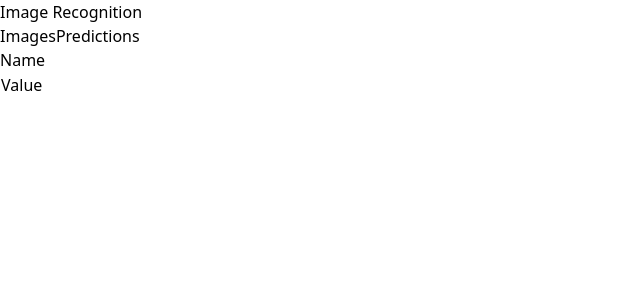
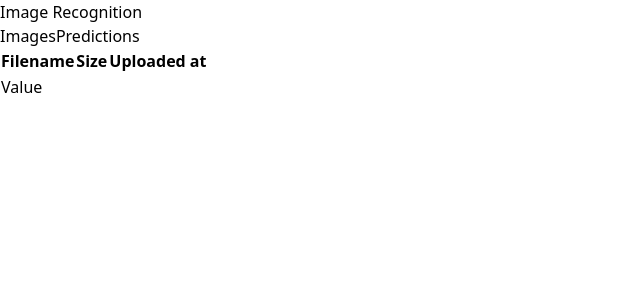
Before and after one commit to ruiined/image-recognition, a Next.js app: page / in a window 1280 px wide. Shown: the top 300 px of the page, without its empty margins (0-640 px from the left). Built offline with nearby package versions, Linux system fonts and the light colour scheme.

Commit message:
feat: extract table and its consts

```diff
--- a/src/components/App.tsx
+++ b/src/components/App.tsx
@@ -1,6 +1,6 @@
 import { Tab } from "@headlessui/react";
-
-const CATEGORIES = [{ title: "Images" }, { title: "Predictions" }];
+import { CATEGORIES } from "@/utils/constants";
+import Table from "./Table";
 
 const App = () => {
   return (
@@ -8,24 +8,24 @@
       <h1>Image Recognition</h1>
       <Tab.Group>
         <Tab.List>
-          {CATEGORIES.map(({ title }) => (
+          {CATEGORIES.map(({ title }: { title: string }) => (
             <Tab key={title}>{title}</Tab>
           ))}
         </Tab.List>
         <Tab.Panels>
-          <Tab.Panel>
-            <table className="table-auto">
-              <thead>
-                <tr>Name</tr>
-              </thead>
-              <tbody>
-                <tr>
-                  <td>Value</td>
-                </tr>
-              </tbody>
-            </table>
-          </Tab.Panel>
-          <Tab.Panel>Prediction table</Tab.Panel>
+          {CATEGORIES.map(
+            ({
+              title,
+              columns,
+            }: {
+              title: string;
+              columns: { header: string; accessor: string }[];
+            }) => (
+              <Tab.Panel key={title}>
+                <Table title={title} columns={columns} />
+              </Tab.Panel>
+            )
+          )}
         </Tab.Panels>
       </Tab.Group>
     </div>
--- /dev/null
+++ b/src/components/Table.tsx
@@ -0,0 +1,25 @@
+type Table = {
+  title: string;
+  columns: { header: string; accessor: string }[];
+};
+
+const Table = ({ title, columns }: Table) => {
+  return (
+    <table className="table-auto">
+      <thead>
+        <tr>
+          {columns.map(({ header, accessor }) => (
+            <th key={accessor}>{header}</th>
+          ))}
+        </tr>
+      </thead>
+      <tbody>
+        <tr>
+          <td>Value</td>
+        </tr>
+      </tbody>
+    </table>
+  );
+};
+
+export default Table;
--- /dev/null
+++ b/src/utils/constants.ts
@@ -0,0 +1,30 @@
+export const IMAGE_COLUMNS = [
+  {
+    header: "Filename",
+    accessor: "fileName",
+  },
+  { header: "Size", accessor: "fileSize" },
+  { header: "Uploaded at", accessor: "uploadTimestamp" },
+  { header: "", accessor: "predictButton" },
+];
+
+export const PREDICTION_COLUMNS = [
+  {
+    header: "Title",
+    accessor: "title",
+  },
+  { header: "Description", accessor: "description" },
+  { header: "Predicted at", accessor: "predictionTimestamp" },
+  { header: "", accessor: "viewButton" },
+];
+
+export const CATEGORIES = [
+  {
+    title: "Images",
+    columns: IMAGE_COLUMNS,
+  },
+  {
+    title: "Predictions",
+    columns: PREDICTION_COLUMNS,
+  },
+];
```
